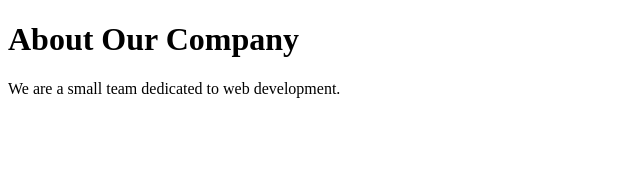
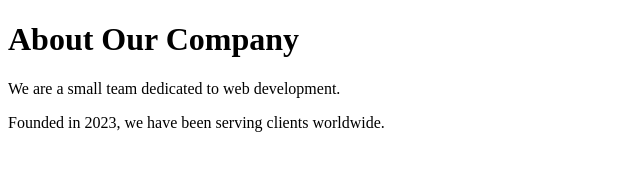
Before and after one commit to prithikalambore/prtl-1, a plain HTML site: page about.html in a window 1280 px wide. Shown: the whole page, without its empty margins (0-640 px from the left). Drawn offline with Linux system fonts and the light colour scheme.

Commit message:
Update about.html

```diff
--- a/about.html
+++ b/about.html
@@ -6,5 +6,6 @@
 <body>
     <h1>About Our Company</h1>
     <p>We are a small team dedicated to web development.</p>
+    <p>Founded in 2023, we have been serving clients worldwide.</p>
 </body>
 </html>
```
